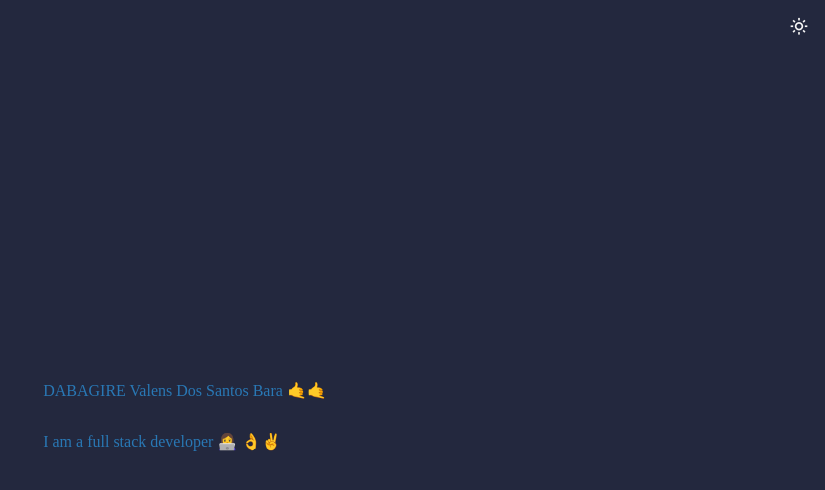
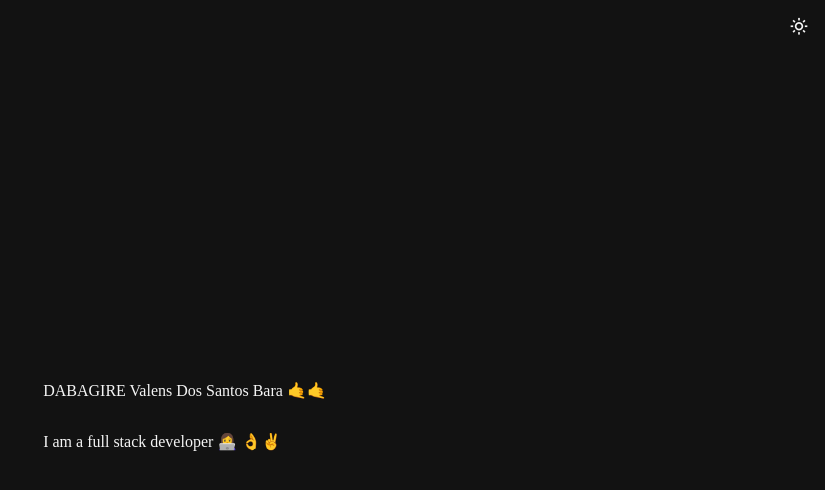
Before and after one commit to dabagirevalens/dark-site, a plain HTML site: page index.html in a window 1280 px wide. Both pictures are taken after a click on the button 1254 px from the left and 28 px from the top of the page. Shown: the whole page, without its empty margins (455-1280 px from the left). Drawn offline with nearby package versions, Linux system fonts and the light colour scheme.

Commit message:
feat: rechanged my colors

```diff
--- a/style.css
+++ b/style.css
@@ -1,13 +1,13 @@
 :root{
     --main-bg : #f5f5f5;
-    --main-text:  #121212;
+    --main-text:  #121212;;
     --visibility: visible;
     --invisibility: hidden;
 }
 
 [data-theme="dark"]{
-    --main-bg: rgb(35, 40, 62);
-    --main-text: rgb(41, 120, 181);
+    --main-bg: #121212;
+    --main-text: #f5f5f5;
     --visibility: hidden;
     --invisibility: visibility;
 }
```
